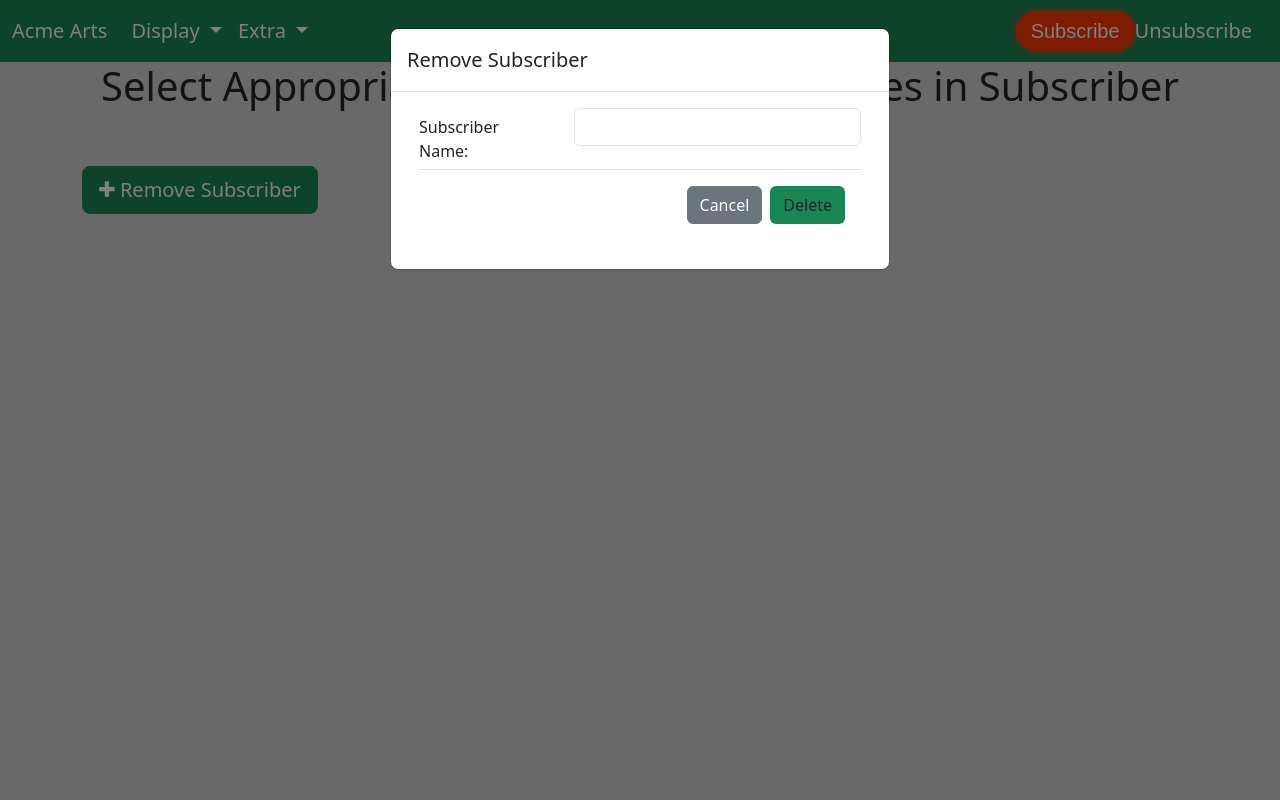
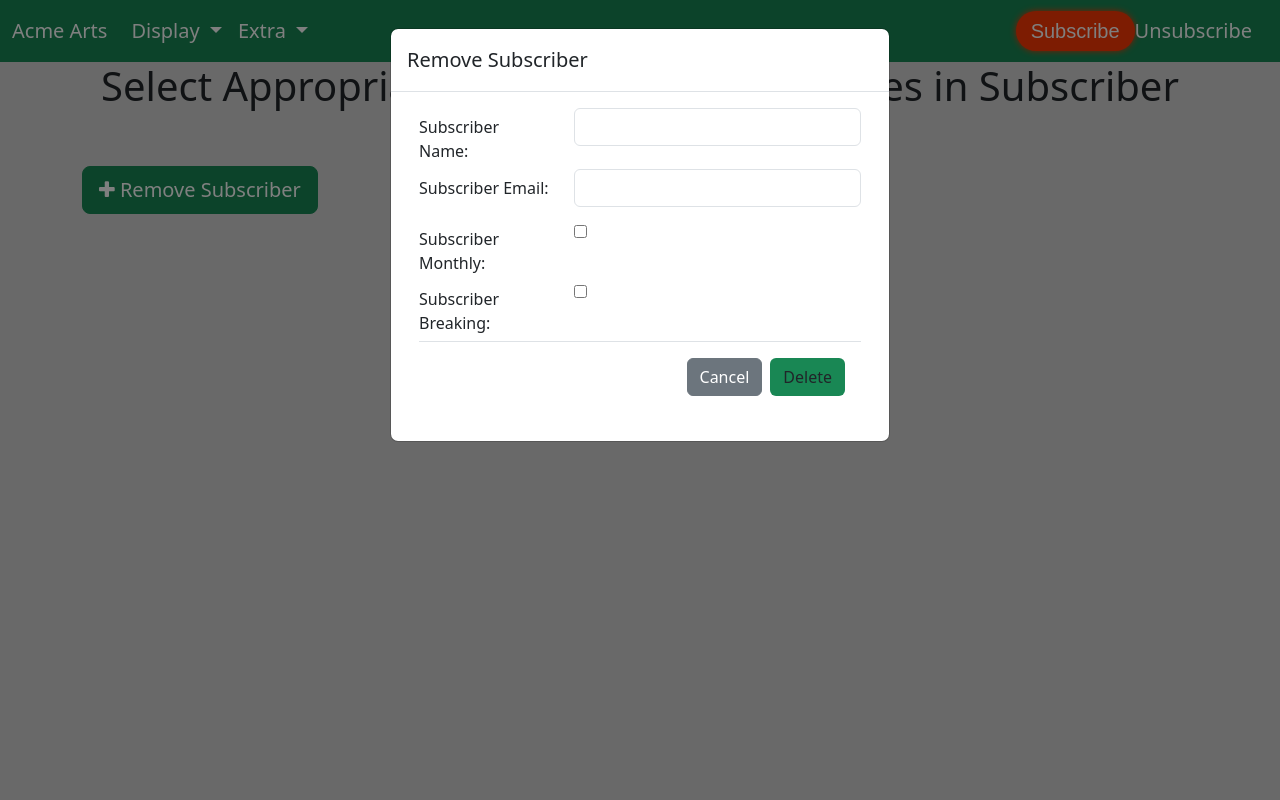
Before and after one commit to Tinoz9/AgileWebSprint3-, a PHP site: page /unsubscribe.php in a window 1280 px wide, after a click on "Remove Subscriber". Run offline with PHP 8.4, Linux system fonts and the light colour scheme; some libraries are stand-ins or nearby versions.

Commit message:
Minor Changes

```diff
--- a/Agile-Web-Sprint-Three/code/addsubscriber.php
+++ b/Agile-Web-Sprint-Three/code/addsubscriber.php
@@ -1,3 +1,6 @@
+<script>
+    console.log("Here-SQL");
+</script>
 <?php
 	session_start();
 	include_once('connection.php');
--- a/Agile-Web-Sprint-Three/code/removesubscribermodal.php
+++ b/Agile-Web-Sprint-Three/code/removesubscribermodal.php
@@ -20,6 +20,30 @@
                                 <input type="text" class="form-control" name = "subscriberName">
                             </div>
                         </div>
+                        <div class="row form-group" style="margin-bottom:0.8rem;">
+                            <div class="col-sm-4">
+                                <label class="control-label" style="position: relative; top: 7px;">Subscriber Email:</label>
+                            </div>
+                            <div class="col-sm-8">
+                                <input type="text" class="form-control" name = "subscriberEmail">
+                            </div>
+                        </div>
+                        <div class="row form-group" style="margin-bottom:0.8rem;">
+                            <div class="col-sm-4">
+                                <label class="control-label" style="position: relative; top: 7px;">Subscriber Monthly:</label>
+                            </div>
+                            <div class="col-sm-8" style="margin-bottom:0.8rem;">
+                                <input type="checkbox" name = "subscriberMonthly" value="1">
+                            </div>
+                        </div>
+                        <div class="row form-group" style="margin-bottom:0.8rem;">
+                            <div class="col-md-4">
+                                <label class="control-label" style="position: relative; top: 7px;">Subscriber Breaking:</label>
+                            </div>
+                            <div class="col-md-8" style="margin-bottom:0.8rem;">
+                                <input type="checkbox" name = "subscriberBreaking" value="1">
+                            </div>
+                        </div>
                         <div class="modal-footer" style="margin-bottom:0.8rem;">
                             <button type="button" class="btn btn-secondary" data-bs-dismiss="modal">Cancel</button>
                             <button type="submit" name = "removesubscriber" class="btn bg-success">Delete</button>
```
Also changed, not shown: Agile-Web-Sprint-Three/code/selectallartist.php (+1 -1 lines).
